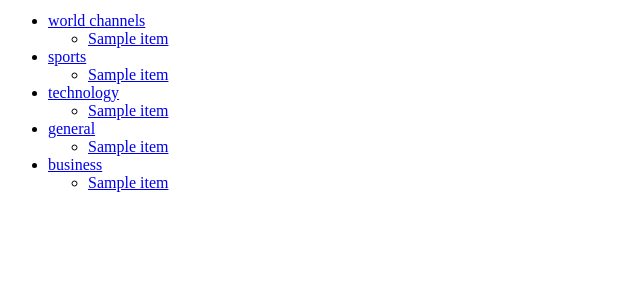
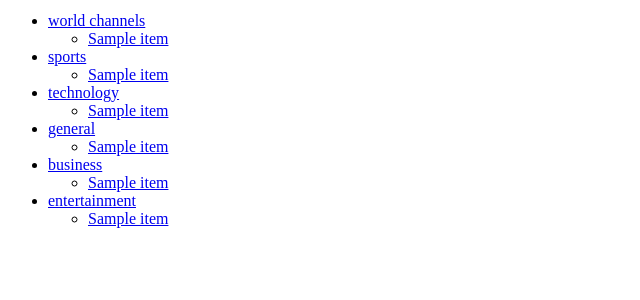
Before and after one commit to amwaniki180/news-highlights, a Python web app: template app/templates/navbar.html in a window 1280 px wide. Shown: the part 287-587 px from the top of the page, without its empty margins (0-640 px from the left). Run offline with Jinja, Linux system fonts and the light colour scheme; the template is opened without the code that fills it: most values are stand-ins (such as "Sample title", 1, 10 or a date in 2020); some libraries are stand-ins or nearby versions.

Commit message:
entertainment

```diff
--- a/app/templates/navbar.html
+++ b/app/templates/navbar.html
@@ -75,3 +75,13 @@
                         {%endfor%}
                     </ul>
                 </li>
+                <li><a href="#">entertainment</a>
+                    <ul>
+                        {% for item in entertainment %}
+                        <li><a href="/source/{{item.id}}&35">{{item.name}}</a></li>
+                        {%endfor%}
+                </li>
+                </ul>
+
+            </ul>
+        </div>
```
